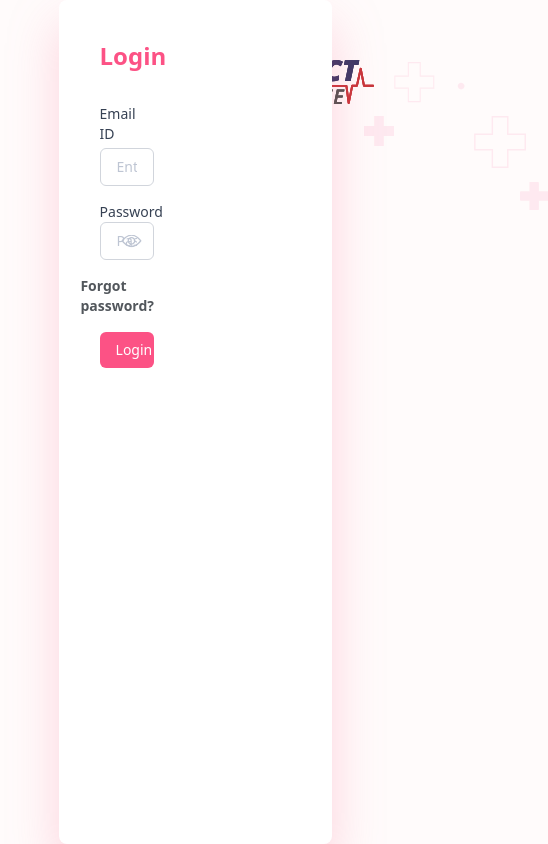
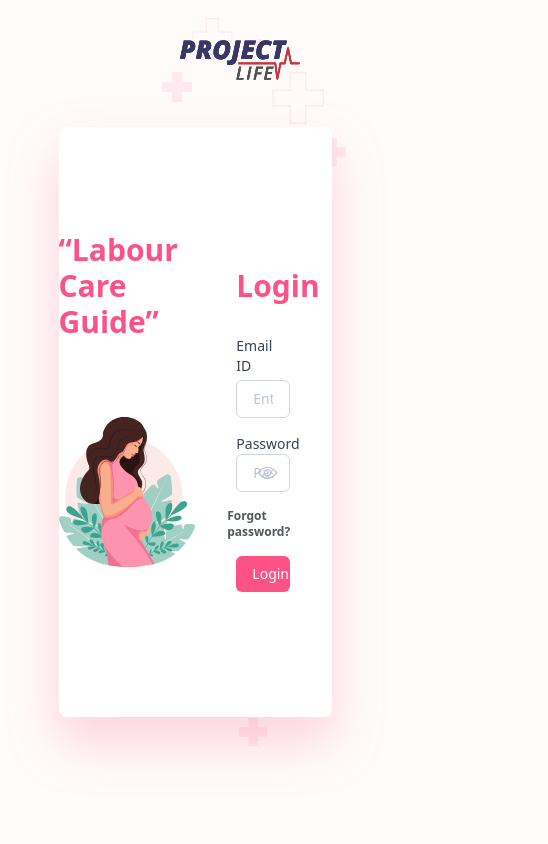
Before and after one commit to heysbr/project-life, a Next.js app: page / in a window 390 px wide. Shown: the whole page, 548 px wide, since content can reach past the window. Built offline with nearby package versions, Linux system fonts and the light colour scheme.

Commit message:
Login form completed

```diff
--- /dev/null
+++ b/src/Pages/LoginForm/LoginForm.jsx
@@ -0,0 +1,25 @@
+import React from "react";
+
+import Button from "@/components/Forms/Button";
+import Forget from "@/components/Forms/Forget";
+import Password from "@/components/Forms/Password";
+import Label from "@/components/Forms/Label";
+import Input from "@/components/Forms/Input";
+import Heading from "@/components/layouts/Heading";
+
+export default function LoginForm() {
+  return (
+    <div className="w-11/16 h-fit p-5 bg-white rounded-2xl mt-4 lg:mt-20 mx-auto ">
+      <Heading >Login</Heading>
+      <form className="mt-8">
+        <div className="mb-4">
+          <Input>Email ID</Input>
+          <Label>Password</Label>
+          <Password/>
+        </div>
+        <Forget/>
+        <Button >Login</Button>
+      </form>
+    </div>
+  );
+}
--- a/src/app/layout.js
+++ b/src/app/layout.js
@@ -27,10 +27,10 @@ export default function RootLayout({ children }) {
   return (
     <html lang="en">
       <body className={`${lato.variable} ${poppins.variable}  bg-[#FFFBFB]`}>
-        <Image src={svg1} alt="" className="absolute left-11 top-3/4" />
-        <Image src={svg2} alt="" className="absolute left-5/6 top-11 " />
-        <Image src={logo} alt="" className="absolute left-60 top-15 " />
-        <div className="flex flex-col justify-center items-center h-screen w-screen">
+        <Image src={svg1} alt="" className="absolute left-11 top-11/16 overflow-hidden" />
+        <Image src={svg2} alt="" className="absolute right-11 down-11/16 overflow-hidden" />
+        <Image src={logo} alt="" className="absolute left-45  overflow-hidden size-30 " />
+        <div className="flex flex-col justify-center items-center h-screen w-screen overflow-hidden">
           {children}
         </div>
       </body>
--- a/src/app/page.js
+++ b/src/app/page.js
@@ -1,17 +1,19 @@
 import Image from "next/image";
 import loginLady from "../components/images/login-lady.svg";
-import LoginForm from "../components/Pages/LoginForm/LoginForm";
+import LoginForm from "../Pages/LoginForm/LoginForm";
 
 export default function Home() {
   return (
-    <div className="flex flex-row h-full lg:h-[64%] bg-white w-7/10 drop-shadow-2xl/25 drop-shadow-[#f95b85] rounded-lg">
-      <div className="hidden lg:flex flex-col justify-center items-center font-lato h-full w-1/2">
-        <p className="font-semibold text-2xl lg:text-3xl text-[#FC5285] mb-8">“Labour Care Guide”</p>
-        <Image src={loginLady} alt="" className="size-80" priority />
+    <>
+    <div className="flex flex-row my-30 w-7/10  h-7/10 bg-white  drop-shadow-2xl/25 drop-shadow-[#f95b85] rounded-lg overflow-hidden">
+      <div className="my-12 flex flex-col justify-center items-center font-lato flex-1 ">
+        <p className="font-semibold text-3xl  text-[#FC5285] mb-8">“Labour Care Guide”</p>
+        <Image src={loginLady} alt="" className="size-60" priority />
       </div>
-      <div className="w-1/2">
+      <div className="flex items-center justify-center  flex-1  overflow-hidden">
         <LoginForm />
       </div>
     </div>
+    </>
   );
 }
--- /dev/null
+++ b/src/components/Forms/Button.jsx
@@ -0,0 +1,10 @@
+export default function Button({children, width="w-full"}) {
+  return (
+    <button
+          type="submit"
+          className={`${width} px-4 py-2 text-white bg-[#FC5285] rounded-md hover:bg-blue-600 focus:outline-none focus:ring-2 focus:ring-blue-400 focus:ring-offset-2 text-sm`}
+        >
+          {children}
+        </button>
+  )
+}
--- /dev/null
+++ b/src/components/Forms/Forget.jsx
@@ -0,0 +1,9 @@
+export default function Forget() {
+  return (
+    <div className="flex justify-end mb-4">
+      <a href="#" className="text-xs  text-[#52575C] font-semibold hover:underline">
+        Forgot password?
+      </a>
+    </div>
+  );
+}
--- /dev/null
+++ b/src/components/Forms/Input.jsx
@@ -0,0 +1,13 @@
+export default function Input({children}) {
+  return (
+    <div className="mb-4">
+          <label className="block text-sm font-medium text-gray-700">
+           {children}
+          </label>
+          <input type={children} id={children} name={children} placeholder={`Enter ${children}`}
+            className="w-full px-4 py-2 mt-1 border border-gray-300 rounded-md  focus:ring-blue-500 focus:border-blue-500 placeholder-[#BEC5D3] text-sm"
+            required
+          />
+        </div>
+  )
+}
--- /dev/null
+++ b/src/components/Forms/Label.jsx
@@ -0,0 +1,7 @@
+export default function Label({ children }) {
+  return (
+    <label className="block text-sm font-medium text-gray-700">
+      {children}
+    </label>
+  );
+}
--- /dev/null
+++ b/src/components/Forms/Password.jsx
@@ -0,0 +1,23 @@
+import Image from "next/image";
+
+import eye from "../../components/images/pass-eye.svg";
+
+export default function Password() {
+  return (
+    <div className="relative ">
+      <input
+        type="password"
+        id="password"
+        name="password"
+        placeholder="Password"
+        className="w-full px-4 py-2  border border-gray-300 rounded-md  focus:ring-blue-500 focus:border-blue-500 placeholder-[#BEC5D3] text-sm"
+        required
+      />
+      <Image
+        src={eye}
+        alt="eye"
+        className="absolute top-1/2 -translate-y-1/2 right-3 "
+      />
+    </div>
+  );
+}
--- a/src/components/Pages/LoginForm/LoginForm.jsx
+++ /dev/null
@@ -1,68 +0,0 @@
-import Image from "next/image";
-import React from "react";
-
-import eye from "../../images/pass-eye.svg";
-
-export default function LoginForm() {
-  return (
-    <div className="w-3/4 h-fit p-6 bg-white rounded-2xl mt-4 lg:mt-20 mx-auto">
-      <h2 className="font-semibold text-2xl lg:text-3xl text-[#FC5285]">
-        Login
-      </h2>
-      <form className="mt-8">
-        {/* Email  */}
-        <div className="mb-4">
-          <label className="block text-sm font-medium text-gray-700">
-            Email ID
-          </label>
-          <input
-            type="email"
-            id="email"
-            name="email"
-            placeholder="Enter Email id"
-            className="w-full px-4 py-2 mt-1 border border-gray-300 rounded-md  focus:ring-blue-500 focus:border-blue-500 placeholder-[#BEC5D3] text-sm"
-            required
-          />
-        </div>
-        {/* Password  */}
-        <div className="mb-4">
-          <label className="block text-sm font-medium text-gray-700">
-            Password
-          </label>
-
-          <div className="relative ">
-            <input
-              type="password"
-              id="password"
-              name="password"
-              placeholder="Password"
-              className="w-full px-4 py-2  border border-gray-300 rounded-md  focus:ring-blue-500 focus:border-blue-500 placeholder-[#BEC5D3] text-sm"
-              required
-            />
-            <Image
-              src={eye}
-              alt="eye"
-              className="absolute top-1/2 -translate-y-1/2 right-3 "
-            />
-          </div>
-        </div>
-        {/* Forget Password  */}
-        <div className="flex justify-end mb-4">
-          <a
-            href="#"
-            className="text-sm text-[#52575C] font-semibold hover:underline"
-          >
-            Forgot password?
-          </a>
-        </div>
-        {/* Login Button */}
-        <button
-          type="submit"
-          className="w-full px-4 py-2 text-white bg-[#FC5285] rounded-md hover:bg-blue-600 focus:outline-none focus:ring-2 focus:ring-blue-400 focus:ring-offset-2 text-sm"
-        >
-          Login
-        </button>
-      </form>
-    </div>
-  );
-}
--- /dev/null
+++ b/src/components/layouts/Heading.jsx
@@ -0,0 +1,5 @@
+export default function Heading({ children }) {
+  return (
+    <h2 className="font-semibold mb-2 text-3xl text-[#FC5285]">{children}</h2>
+  );
+}
```
